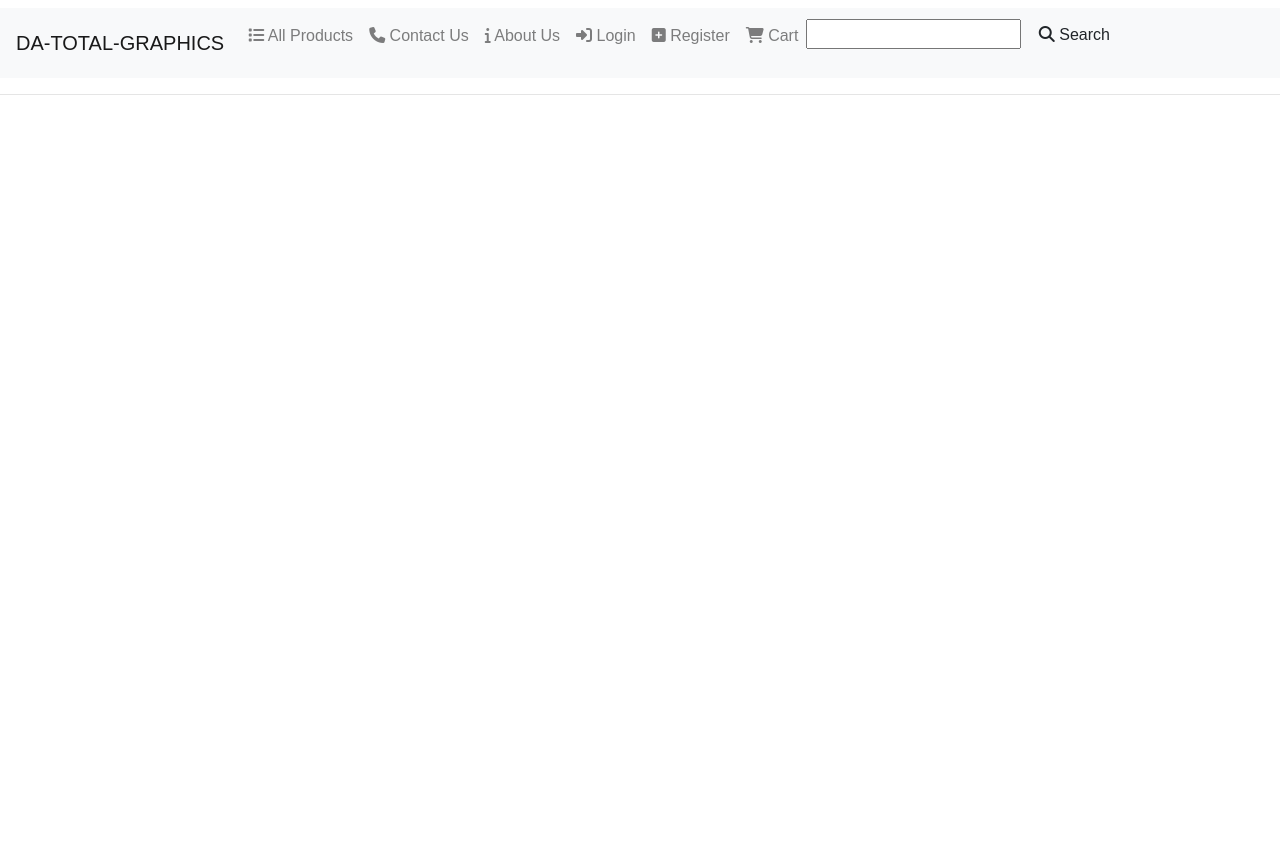
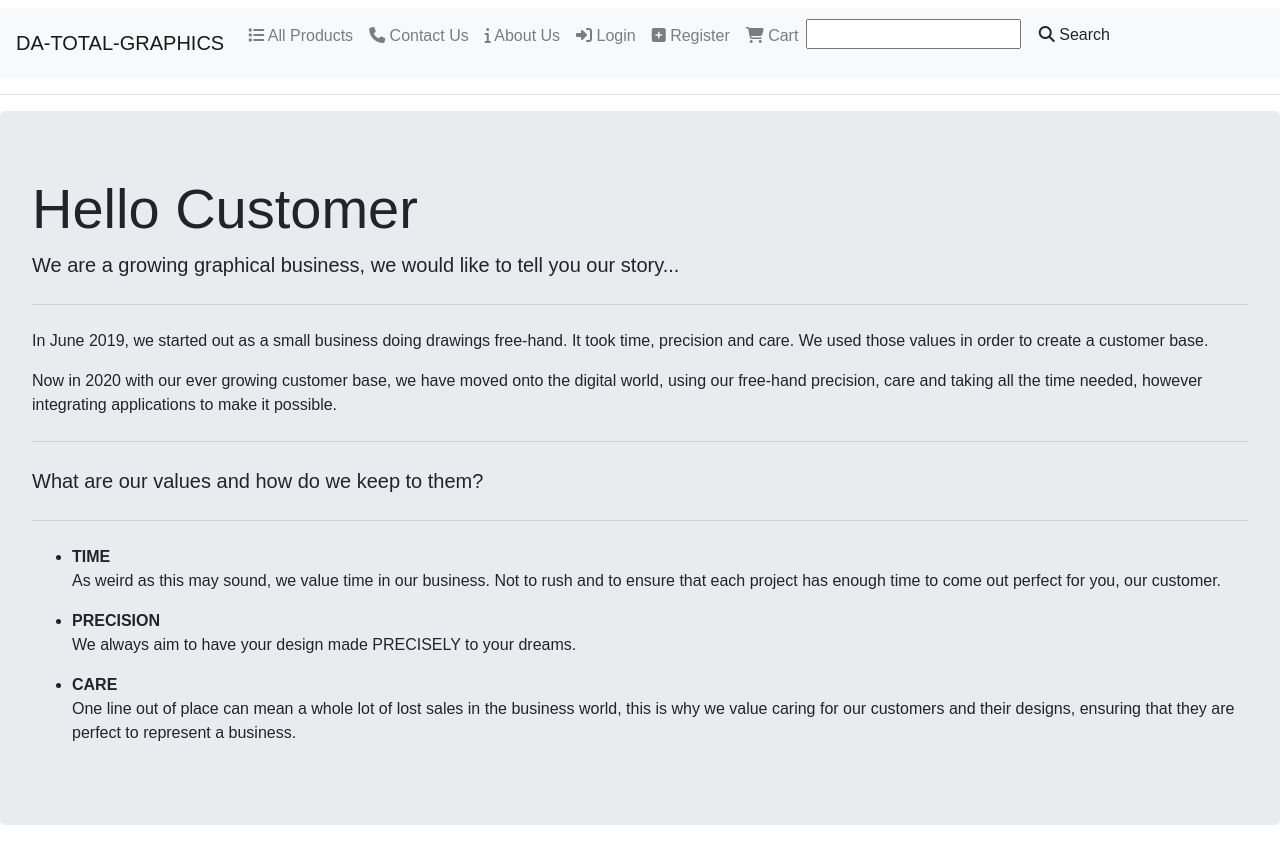
Before and after one commit to DanArmstrong124/da-total-graphics, a Django app: a page that uses home/templates/contact.html in a window 1280 px wide. Before the commit the page ends 95 px from the top, so only its background shows below. Run offline with Django 3.2, Linux system fonts and the light colour scheme; some libraries are stand-ins or nearby versions.

Commit message:
Updating graphics on proddesc

```diff
--- a/home/templates/contact.html
+++ b/home/templates/contact.html
@@ -4,4 +4,27 @@
 {% block page_header %}Contact{% endblock %}
 
 {% block page_content %}
+
+<div class="jumbotron">
+  <h1 class="display-4">Hello Customer</h1>
+  <p class="lead">We are a growing graphical business, we would like to tell you our story...</p>
+  <hr class="my-4">
+  <p>In June 2019, we started out as a small business doing drawings free-hand. It took time, precision and care. We used those values in order to create a customer base.</p>
+  <p>Now in 2020 with our ever growing customer base, we have moved onto the digital world, using our free-hand precision, care and taking all the time needed, however integrating applications to make it possible.</p>
+  <hr class="my-4">
+  <p class="lead">What are our values and how do we keep to them?</p>
+  <hr class="my-4">
+  <ol style="list-style: outside;">
+    <li><strong>TIME</strong>
+    <p>As weird as this may sound, we value time in our business. Not to rush and to ensure that each project has enough time to come out perfect for you, our customer.</p>
+    </li>
+    <li><strong>PRECISION</strong>
+    <p>We always aim to have your design made PRECISELY to your dreams.</p>
+    </li>
+    <li><strong>CARE</strong>
+    <p>One line out of place can mean a whole lot of lost sales in the business world, this is why we value caring for our customers and their designs, ensuring that they are perfect to represent a business.</p>
+    </li>
+  </ol>
+</div>
+
 {% endblock %}
--- a/products/templates/products.html
+++ b/products/templates/products.html
@@ -74,7 +74,7 @@
         <div class="product product-img-margin" style="background-image: url('{{ MEDIA_URL }}{{ product.image }}')"></div>
         <div class="product-area">
         <h3>{{ product.name }}</h3>
-        <p class="product-description">{{ product.description }}</p>
+        <p class="product-description" style="min-height: 100px !important;">{{ product.description }}</p>
         <p><i class="fa fa-gbp"></i> {{ product.price }}</p>
         </div>
 
```
